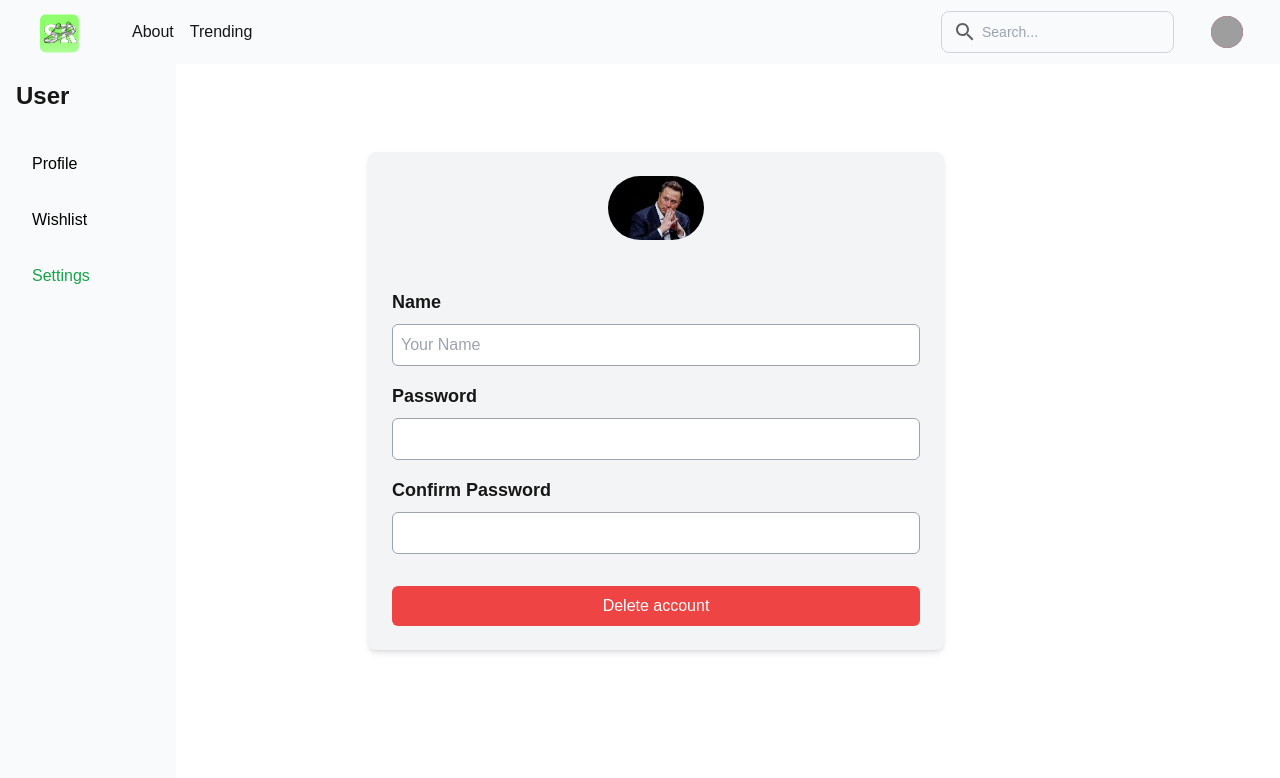
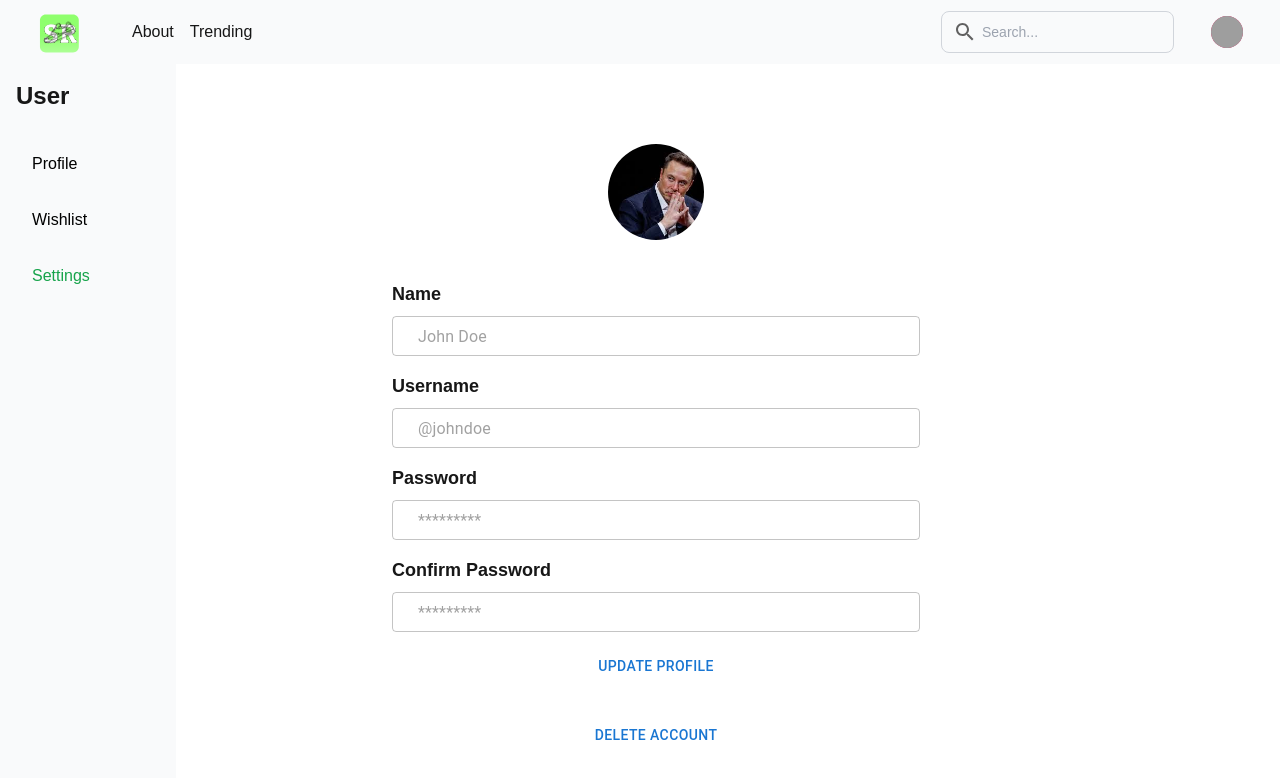
Before and after one commit to KhalidCEU/proyectoWeb1, a Next.js app: page /user/settings in a window 1280 px wide. Shown: the top 778 px of the page. Built offline with nearby package versions, Linux system fonts and the light colour scheme; grey boxes are pictures that could not be loaded.

Commit message:
refactor: compact user settings page by replacing HTML with reusable components
By using React components instead, we will have code that's easier to maintain / read

```diff
--- a/src/app/user/settings/page.tsx
+++ b/src/app/user/settings/page.tsx
@@ -1,73 +1,38 @@
-"use client";
+import React from 'react';
+import Image from 'next/image';
+import Button from '@mui/material/Button';
+import CustomTextField from '@/components/CustomTextField';
 
-import React, { useState, useEffect } from 'react';
+export default function UserSettings() {
+    return (
+        <div className="container mx-auto min-h-screen flex flex-col">
+            <div className="flex-grow">
+                <div className="flex flex-col items-center max-w-xl mx-auto p-6 ">
+                    <div className="w-24 h-24 overflow-hidden rounded-full mx-auto mb-10">
+                        <Image
+                            className="object-cover w-full h-full"
+                            src="/elon.png"
+                            width={200}
+                            height={200}
+                            alt="Profile Pic"
+                        />
+                    </div>
 
-const UserSettings = () => {
-  const [username, setUsername] = useState('');
+                    <CustomTextField label="Name" placeholder="John Doe" />
+                    <CustomTextField label="Username" placeholder="@johndoe" />
+                    <CustomTextField label="Password" placeholder="*********" />
+                    <CustomTextField label="Confirm Password" placeholder="*********" />
 
-  useEffect(() => {
+                    <Button className="w-1/2 bg-black text-white p-2 rounded-md mt-4">
+                        Update Profile
+                    </Button>
 
-    const button = document.querySelector('.user-settings-button');
-    if (button) {
-      button.addEventListener('mouseover', () => {
-        button.style.transform = 'scale(1.05)';
-        button.style.transition = 'transform 0.2s';
-      });
-
-      button.addEventListener('mouseout', () => {
-        button.style.transform = 'scale(1)';
-      });
-    }
-
-
-    const inputs = document.querySelectorAll('.user-settings-input');
-    inputs.forEach(input => {
-      input.addEventListener('focus', () => {
-        input.style.boxShadow = '0 0 15px rgba(0, 123, 255, 0.7)';
-        input.style.transition = 'box-shadow 0.3s';
-      });
-
-      input.addEventListener('blur', () => {
-        input.style.boxShadow = 'none';
-      });
-    });
-  }, []);
-
-  return (
-    <div className="max-w-xl mx-auto p-6 bg-gray-100 rounded-lg shadow-md mt-8">
-      <div className="w-24 h-24 mb-4 mx-auto">
-        <img src="/elon.png" alt="User Avatar" className="rounded-full" />
-      </div>
-      <div className="w-full mb-4">
-        <label className="block text-lg font-semibold mb-2">Name</label>
-        <input
-          type="text"
-          value={username}
-          onChange={(e) => setUsername(e.target.value)}
-          className="w-full p-2 border border-gray-400 rounded-md user-settings-input"
-          placeholder="Your Name"
-        />
-      </div>
-      <div className="w-full mb-4">
-        <label className="block text-lg font-semibold mb-2">Password</label>
-        <input
-          type="password"
-          className="w-full p-2 border border-gray-400 rounded-md user-settings-input"
-        />
-      </div>
-      <div className="w-full mb-4">
-        <label className="block text-lg font-semibold mb-2">Confirm Password</label>
-        <input
-          type="password"
-          className="w-full p-2 border border-gray-400 rounded-md user-settings-input"
-        />
-      </div>
-      <button className="user-settings-button w-full bg-red-500 text-white p-2 rounded-md mt-4">
-        Delete account
-      </button>
-    </div>
-  );
-
-};
-
-export default UserSettings;
+                    <div className="w-full pt-8 mt-auto flex justify-center">
+                        <Button className="w-full max-w-md bg-red-500 text-white p-2 rounded-md mt-2">
+                                Delete Account
+                        </Button>
+                    </div>
+                </div>
+            </div>
+        </div>
+)};
--- /dev/null
+++ b/src/components/CustomTextField.tsx
@@ -0,0 +1,22 @@
+import { TextField } from "@mui/material";
+import { CustomTextFieldProps } from "@/types";
+
+const CustomTextField = ({ label, placeholder, ...props }: CustomTextFieldProps) => (
+    <div className="w-full mb-4">
+      <p className="block text-lg font-semibold mb-2">{label}</p>
+      <TextField
+        fullWidth
+        placeholder={placeholder}
+        className="border border-gray-400 rounded-md bg-white"
+        slotProps={{
+          input: {
+            className: "pl-3",
+            style: { height: '40px', borderRadius: '4px' },
+          }
+        }}
+        {...props}
+      />
+    </div>
+  );
+
+export default CustomTextField;
--- /dev/null
+++ b/src/types/components/CustomTextField.ts
@@ -0,0 +1,4 @@
+export interface CustomTextFieldProps {
+    label: string;
+    placeholder?: string;
+}
--- /dev/null
+++ b/src/types/components/index.ts
@@ -0,0 +1 @@
+export * from './CustomTextField';
--- a/src/types/index.ts
+++ b/src/types/index.ts
@@ -1 +1,2 @@
 export * from './product';
+export * from './components';
```
